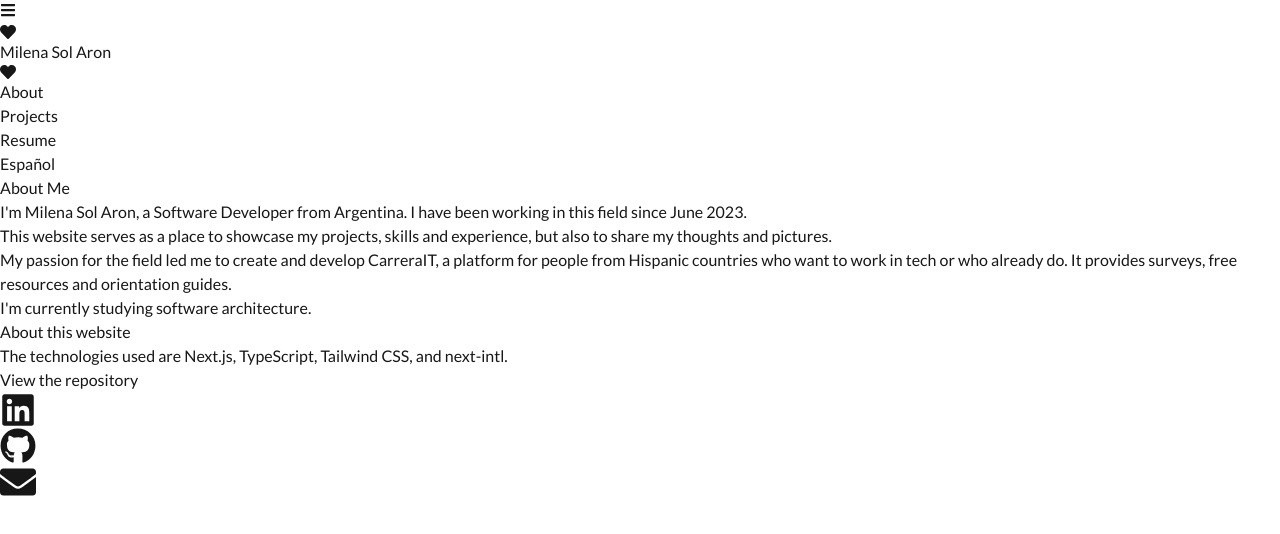
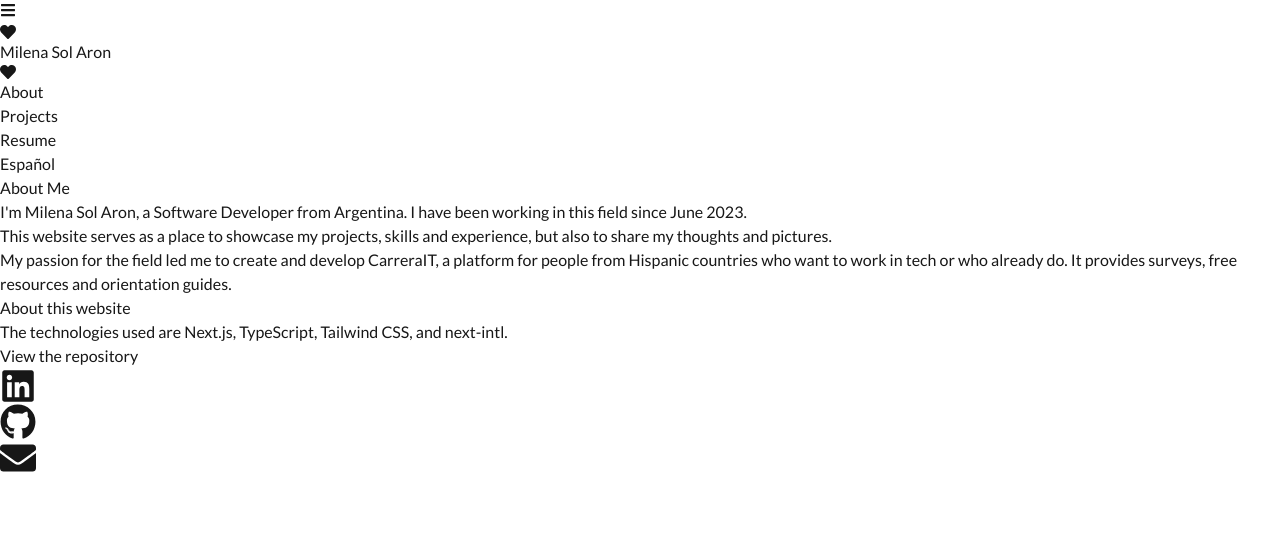
Before and after one commit to aronmilenasol/personal-website, a Next.js app: page /en/about in a window 1280 px wide. Shown: the top 534 px of the page. Built offline with nearby package versions, Linux system fonts and the light colour scheme.

Commit message:
refactor: remove studying paragraph.

```diff
--- a/src/app/[locale]/about/page.tsx
+++ b/src/app/[locale]/about/page.tsx
@@ -17,7 +17,6 @@ export default function About() {
             <p className={paragraphClasses}>{t("introduction")}</p>
             <p className={paragraphClasses}>{t("website")}</p>
             <p className={paragraphClasses}>{t("carrerait")}</p>
-            <p className={paragraphClasses}>{t("studying")}</p>
           </div>
         </div>
       </div>
```
